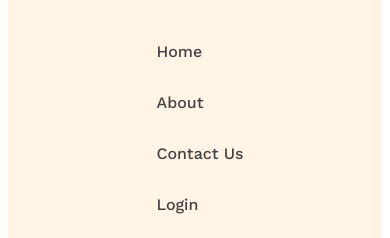
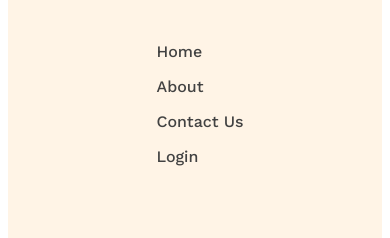
Before and after one commit to rahman-siam/g3-architect-website, a plain HTML site: page index.html in a window 390 px wide. Shown: the part 135-373 px from the top of the page. Drawn offline with nearby package versions, Linux system fonts and the light colour scheme.

Commit message:
edit index.html

```diff
--- a/styles/architect.css
+++ b/styles/architect.css
@@ -90,6 +90,6 @@
         flex-direction: column;
     }
 
-      .nav-item{margin-bottom: 2rem;}
+      .nav-item{margin-bottom: 1rem;}
 
   }
```
Also changed, not shown: index.html (renamed from indexl.html).
